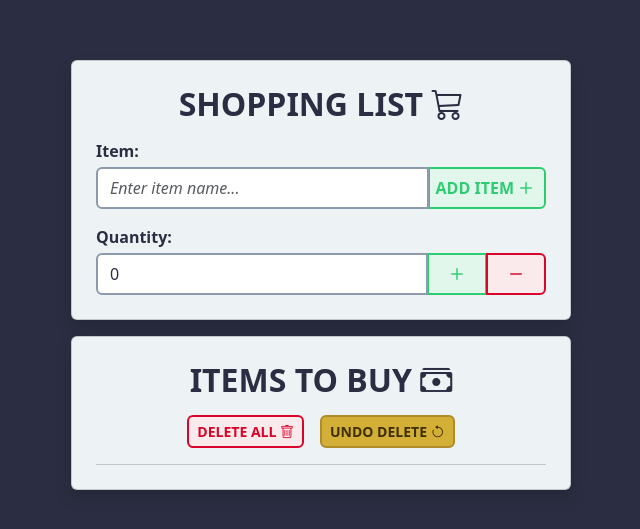
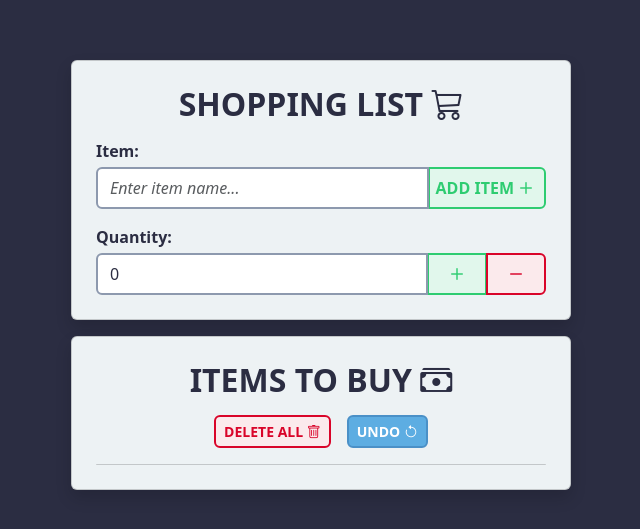
Before and after one commit to The-Souza/Shopping_List, a website built with Vite: page index.html in a window 1280 px wide. Shown: the part 125-654 px from the top of the page, without its empty margins (319-959 px from the left). Built offline with nearby package versions, Linux system fonts and the light colour scheme.

Commit message:
Update File: alteração de cores

```diff
--- a/css/style.css
+++ b/css/style.css
@@ -103,22 +103,20 @@ input:hover {
 }
 
 .btn-undo {
-  background-color: #d4af37; /* amarelo mostarda */
-  color: #3e2f00; /* marrom escuro para contraste */
-  border: 2px solid #b08b2a; /* tom próximo para a borda */
+    background-color: #5dade2;
+    color: white;
+    border: 2px solid #4a90c7;
     border-radius: 6px;
     transition: all 0.2s ease-in-out;
 }
-
 @media (hover: hover) and (pointer: fine) {
     .btn-undo:hover {
-    background-color: #b08b2a; /* tom mais escuro no hover */
+        background-color: #4a90c7;
         color: white;
     }
 }
-
 .btn-undo:active {
-  background-color: #8a6e1f; /* tom ainda mais escuro no active */
+    background-color: #3774a3;
     transform: scale(0.97);
     box-shadow: inset 0 3px 5px rgba(0, 0, 0, 0.125);
 }
--- a/index.html
+++ b/index.html
@@ -93,7 +93,7 @@
             Delete All <i class="bi bi-trash"></i>
           </button>
           <button id="btn-undo" class="btn-undo btn btn-sm fw-bold text-uppercase">
-            Undo Delete <i class="bi bi-arrow-counterclockwise"></i>
+            Undo <i class="bi bi-arrow-counterclockwise"></i>
           </button>
         </div>
 
```
Lines whose indentation alone changed are shown as unchanged.
